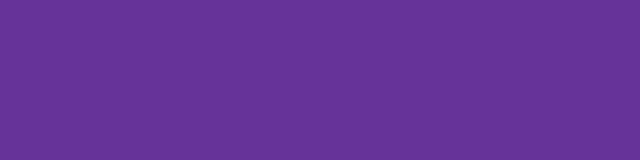
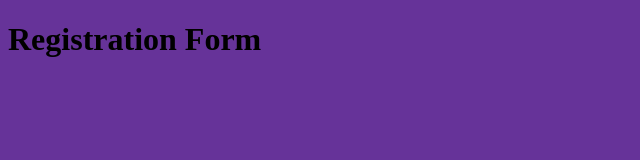
Before and after one commit to Ramzy2023/Ram-html-form, a plain HTML site: page index.html in a window 1280 px wide. Shown: the whole page, without its empty margins (0-640 px from the left). Drawn offline with Linux system fonts and the light colour scheme.

Commit message:
add h1 Registration Form and comments

```diff
--- a/index.html
+++ b/index.html
@@ -8,6 +8,15 @@
     <link rel="stylesheet" href="./css/styles.css">
 </head>
 <body>
+    <!--(((((((((((((((((((((((((((((Title of the form)))))))))))))))))))))))))))))-->
+    <h1>Registration Form</h1>
+    <!--(((((((((((((((((((((((((Filedset 1)))))))))))))))))))))))))-->
+
+    <!--(((((((((((((((((((((((((Fieldset 2)))))))))))))))))))))))))-->
+
+    <!--(((((((((((((((((((((((((Fieldset 3)))))))))))))))))))))))))-->
+
+    <!--(((((((((((((((((((((((((Fieldset 4)))))))))))))))))))))))))-->
 
 </body>
 </html>
```
